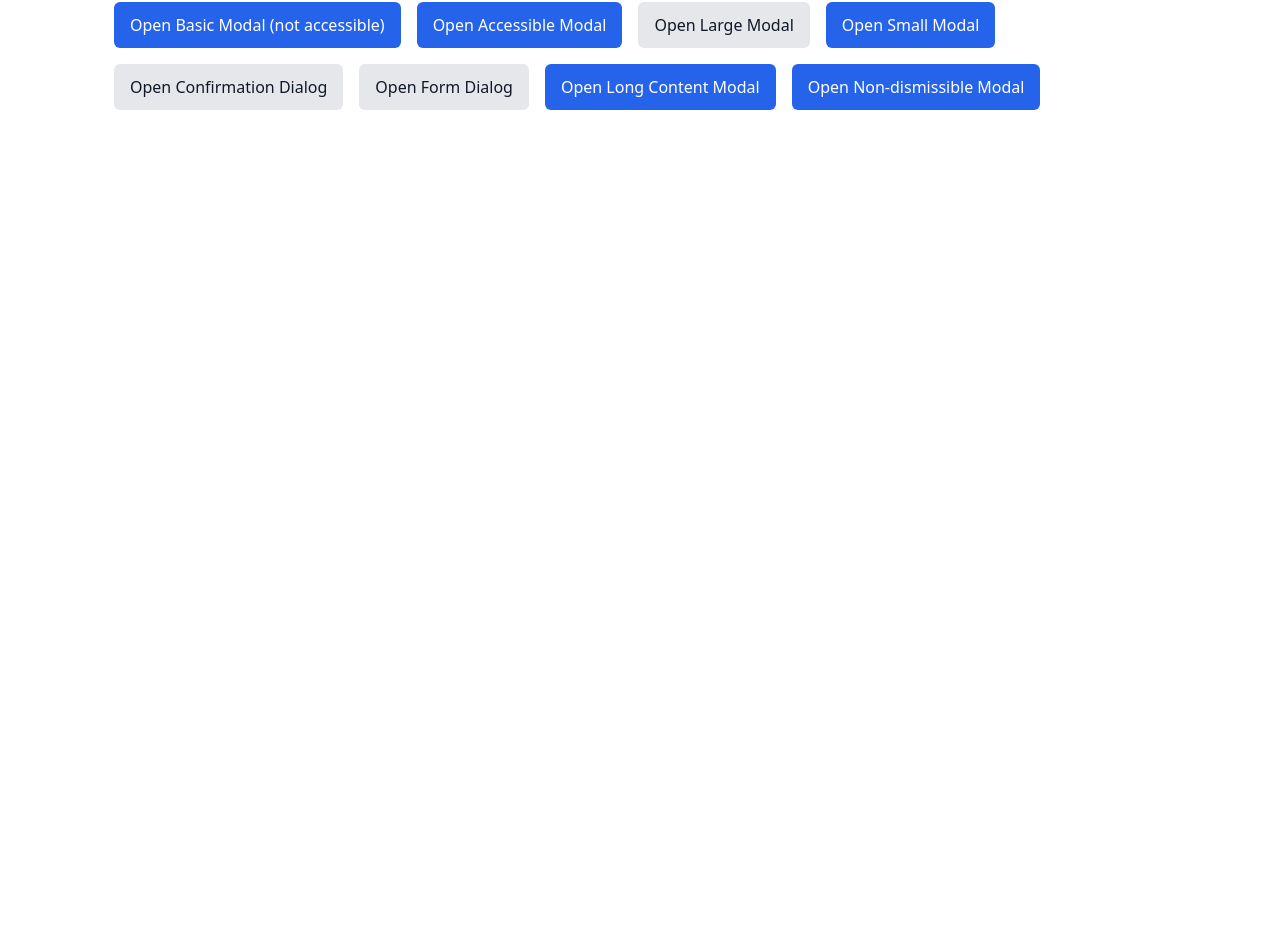
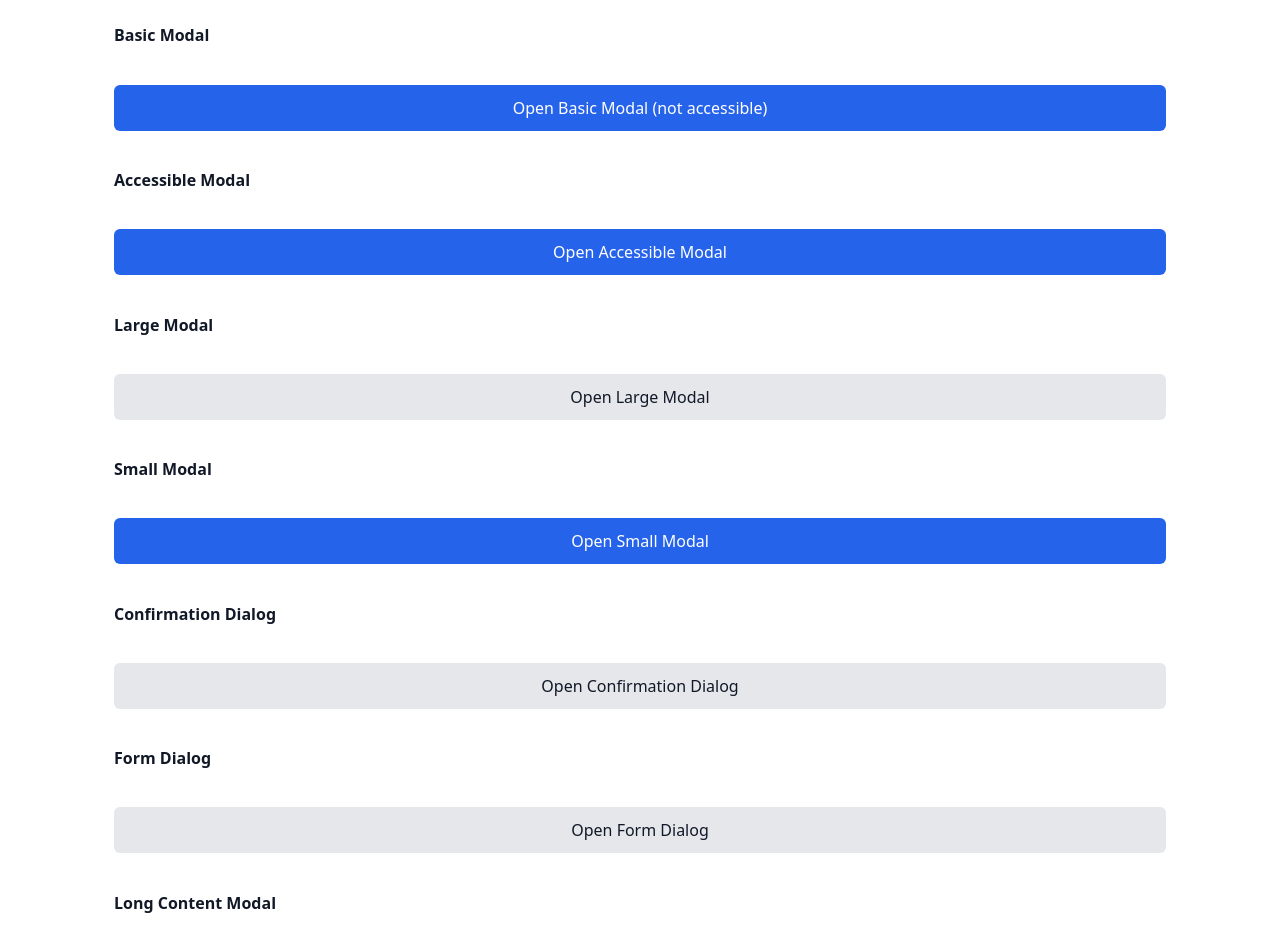
Before and after one commit to rpcorr/accessible-templates, a React (Vite) app: page /modal in a window 1280 px wide. Shown: the part 728-1678 px from the top of the page. Before the commit the page ends 838 px from the top, so only its background shows below. Built offline with nearby package versions, Linux system fonts and the light colour scheme.

Commit message:
docs: improve component example organization

```diff
--- a/src/examples/Dropdown/DropdownExamples.tsx
+++ b/src/examples/Dropdown/DropdownExamples.tsx
@@ -9,18 +9,27 @@ export function DropdownExamples() {
   return (
     <div className="stack">
       <h3>Examples</h3>
-      <div className="row">
+      <div className="stack">
+        <h4>Basic Dropdown</h4>
         <DropdownBasic trigger={<Button>Basic Menu</Button>}>
           <button>Profile</button>
           <button>Settings</button>
           <button>Logout</button>
         </DropdownBasic>
+      </div>
+
+      <div className="stack">
+        <h4>Accessible Dropdown</h4>
 
         <DropdownAccessible trigger={<Button>Accessible Menu</Button>}>
           <DropdownItem>Profile</DropdownItem>
           <DropdownItem>Settings</DropdownItem>
           <DropdownItem>Logout</DropdownItem>
         </DropdownAccessible>
+      </div>
+
+      <div className="stack">
+        <h4>Three-Level Submenus</h4>
 
         <DropdownAccessible
           trigger={<Button>Accessible Menu with 3-level Submenus</Button>}
@@ -51,7 +60,9 @@ export function DropdownExamples() {
           <DropdownItem>Save</DropdownItem>
         </DropdownAccessible>
       </div>
-      <div className="row">
+
+      <div className="stack">
+        <h4>Four-Level Submenus</h4>
         <DropdownAccessible
           trigger={<Button>Accessible Menu with 4-level Submenus</Button>}
         >
--- a/src/examples/Modals/ModalExamples.tsx
+++ b/src/examples/Modals/ModalExamples.tsx
@@ -17,12 +17,14 @@ export function ModalExamples() {
     <section className="stack">
       <h3>Examples</h3>
 
-      <article className="row">
+      <article className="stack">
         {modals.map((modal) => {
           const isOpen = openModal === modal.id;
 
           return (
-            <div key={modal.id} className="row">
+            <div key={modal.id} className="stack">
+              <h4>{modal.exampleLabel}</h4>
+
               <Button
                 variant={modal.variant ?? 'primary'}
                 onClick={(e) => {
--- a/src/examples/Modals/ModalExamplesData.tsx
+++ b/src/examples/Modals/ModalExamplesData.tsx
@@ -11,6 +11,7 @@ export function createModalExamples({
   return [
     {
       id: 'basic',
+      exampleLabel: 'Basic Modal',
       title: 'Basic Modal',
       type: 'basic',
       triggerLabel: 'Open Basic Modal (not accessible)',
@@ -18,6 +19,7 @@ export function createModalExamples({
     },
     {
       id: 'accessible',
+      exampleLabel: 'Accessible Modal',
       title: 'Accessible Modal',
       type: 'accessible',
       triggerLabel: 'Open Accessible Modal',
@@ -30,6 +32,7 @@ export function createModalExamples({
     },
     {
       id: 'large',
+      exampleLabel: 'Large Modal',
       title: 'Large Modal Example',
       type: 'accessible',
       size: 'large',
@@ -45,6 +48,7 @@ export function createModalExamples({
     },
     {
       id: 'small',
+      exampleLabel: 'Small Modal',
       title: 'Small Modal Example',
       type: 'accessible',
       size: 'small',
@@ -64,6 +68,7 @@ export function createModalExamples({
     },
     {
       id: 'confirm',
+      exampleLabel: 'Confirmation Dialog',
       title: 'Delete Item?',
       type: 'accessible',
       size: 'small',
@@ -90,6 +95,7 @@ export function createModalExamples({
     },
     {
       id: 'form',
+      exampleLabel: 'Form Dialog',
       title: 'Create User',
       type: 'accessible',
       size: 'medium',
@@ -118,6 +124,7 @@ export function createModalExamples({
     },
     {
       id: 'long',
+      exampleLabel: 'Long Content Modal',
       title: 'Long Content Modal',
       type: 'accessible',
       size: 'medium',
@@ -137,6 +144,7 @@ export function createModalExamples({
 
     {
       id: 'blocking',
+      exampleLabel: 'Non-dismissible Modal',
       title: 'Important Action Required',
       type: 'accessible',
       size: 'small',
--- a/src/examples/Modals/ModalExamplesTypes.ts
+++ b/src/examples/Modals/ModalExamplesTypes.ts
@@ -1,5 +1,6 @@
 export type ModalExample = {
   id: string;
+  exampleLabel: string;
   title: string;
   size?: 'small' | 'medium' | 'large';
   triggerLabel: string;
--- a/src/examples/Navigation/NavigationExamples.tsx
+++ b/src/examples/Navigation/NavigationExamples.tsx
@@ -45,6 +45,8 @@ export function NavigationExamples() {
   return (
     <section className="stack">
       <h3>Examples</h3>
+      <h4>Responsive Navigation</h4>
+
       <Navigation items={navigationItems} />
     </section>
   );
```
